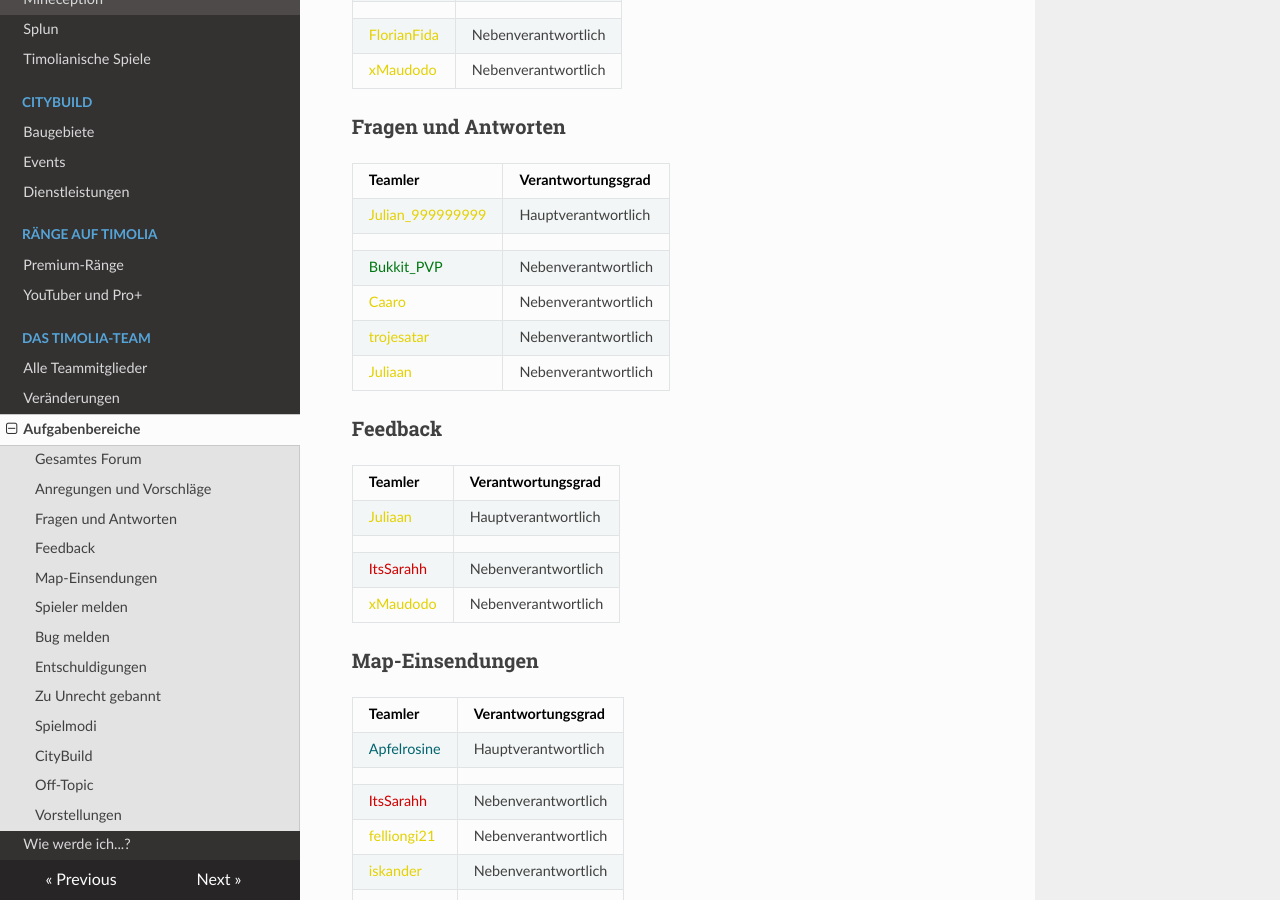
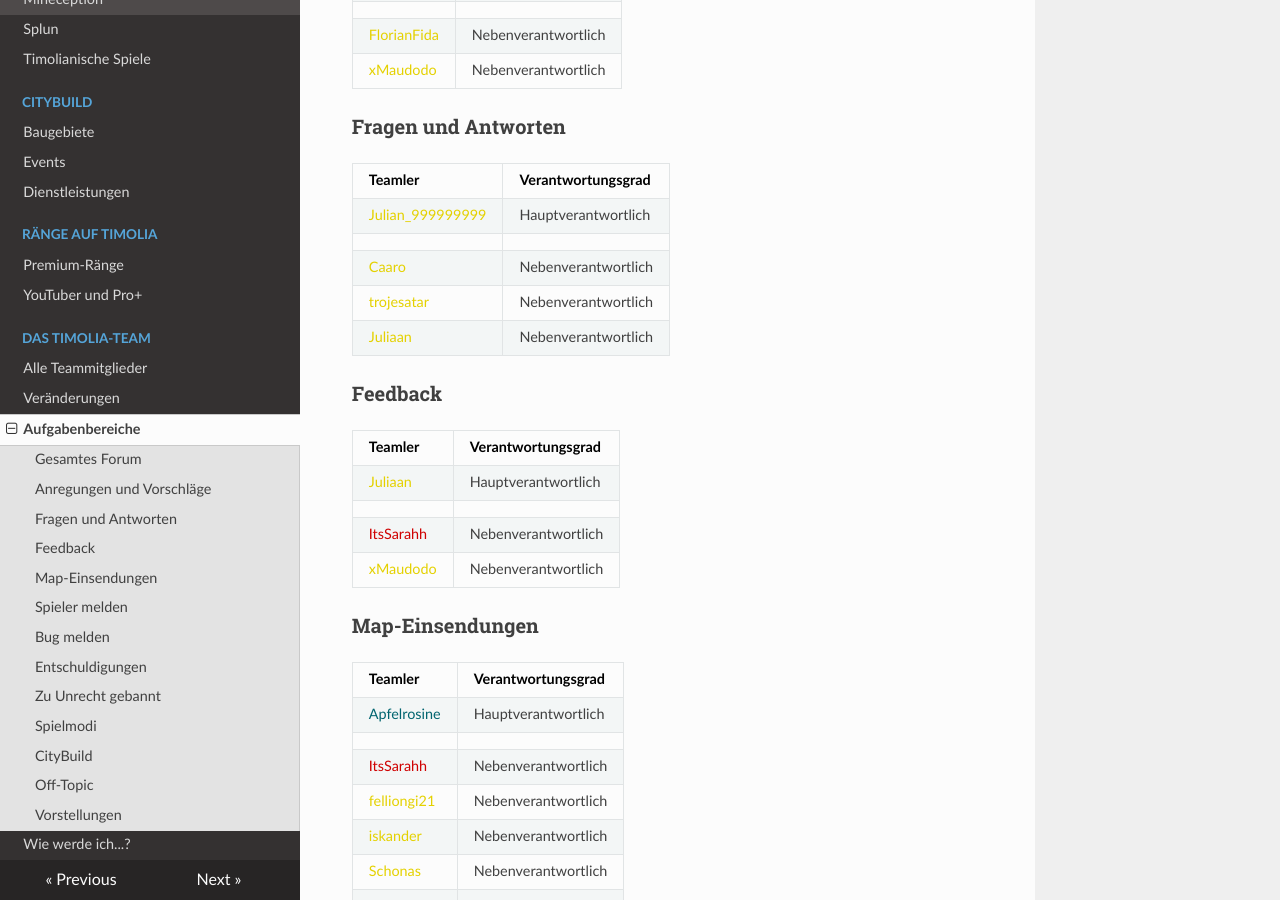
Before and after one commit to TimoliaDE/HowTo, an MkDocs documentation site: the page built from docs/team/responsibilities.md, in a window 1280 px wide and 900 px high, scrolled down 579 px. Built offline with MkDocs 1.6.1, drawn with Linux system fonts in a browser that asks for light colours; nearby versions of some CDN libraries; old or Windows-style settings are respelled for this version of MkDocs.

Commit message:
bukkit raus bei Fragen und Antworten

```diff
--- a/docs/team/responsibilities.md
+++ b/docs/team/responsibilities.md
@@ -25,7 +25,6 @@ Die Verantwortlichen für das gesamte Forum kümmern sich sowohl um den Aufbau d
 | ------ | ------ |
 |<span style="color:#E4D100">Julian_999999999</span> | Hauptverantwortlich |
 | | |
-|<span style="color:#007812">Bukkit_PVP</span> | Nebenverantwortlich |
 |<span style="color:#E4D100">Caaro</span> | Nebenverantwortlich |
 |<span style="color:#E4D100">trojesatar</span> | Nebenverantwortlich |
 |<span style="color:#E4D100">Juliaan</span> | Nebenverantwortlich |
```
